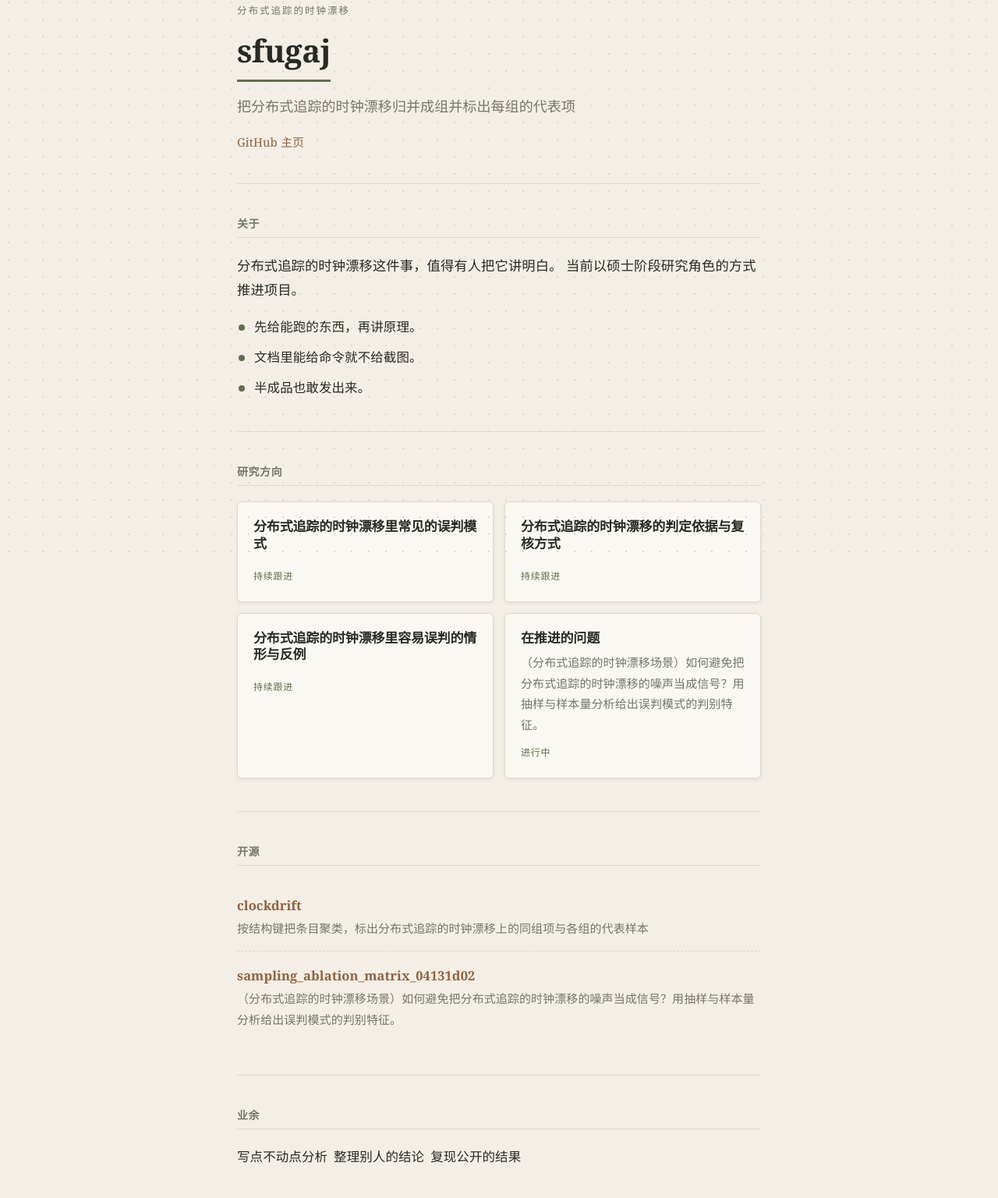
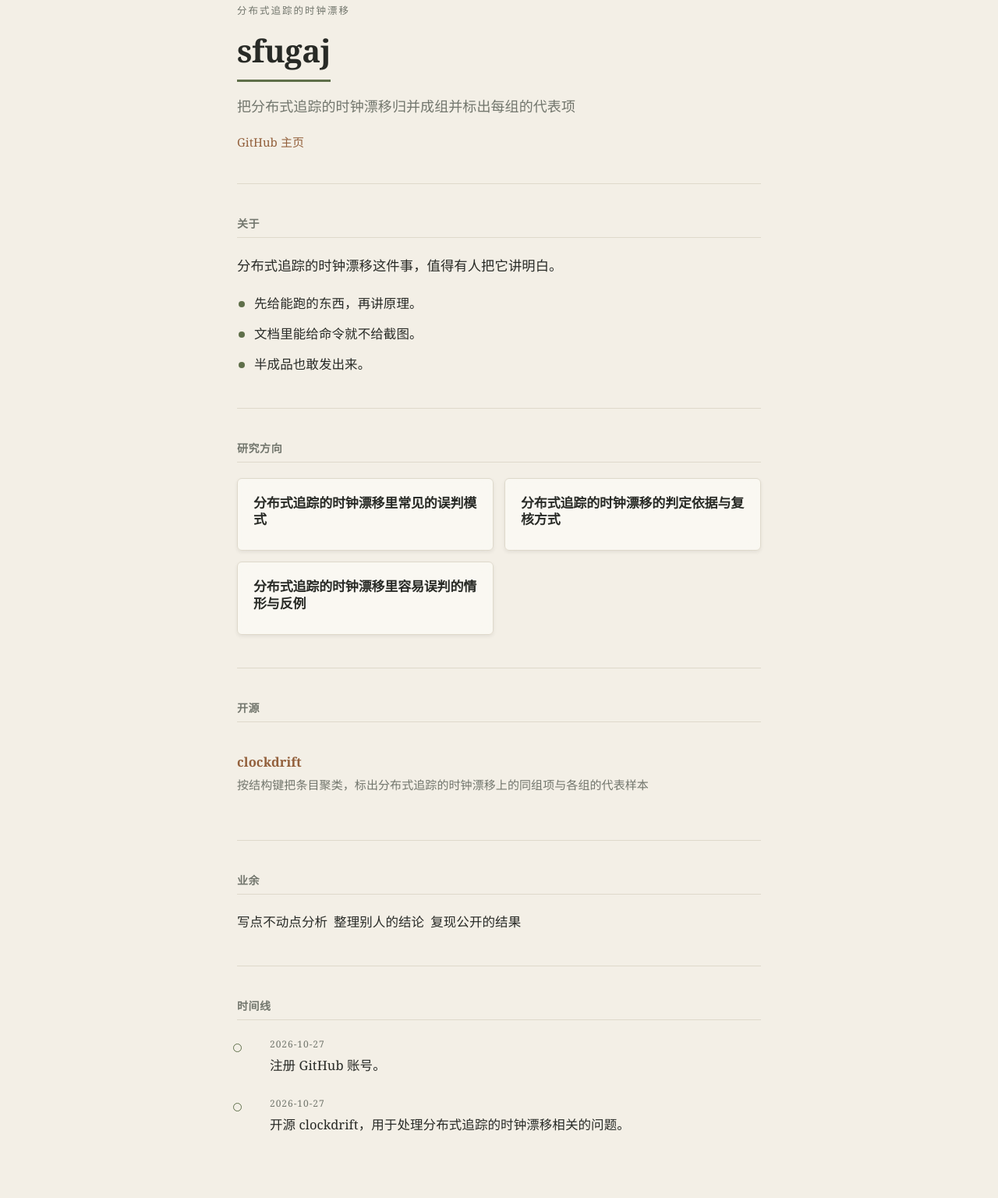
Before and after one commit to sfugaj/sfugaj.github.io, a plain HTML site: page index.html in a window 1280 px wide. Shown: the part 74-1610 px from the top of the page at 78% size. Drawn offline with Linux system fonts and the light colour scheme.

```diff
--- a/index.html
+++ b/index.html
@@ -61,7 +61,7 @@
 h2{border-bottom:1px solid #ded9cb;padding-bottom:8px;text-transform:none;letter-spacing:.04em;font-size:14px}
 .card{background:#fbfaf4d9;border:1px solid #ded9cb;border-radius:6px;padding:20px;backdrop-filter:blur(8px);box-shadow:0 2px 5px rgba(0,0,0,.07)}
 body::before{content:'';display:block;height:5px;background:#5f6f4a;position:sticky;top:0;z-index:9}
-body::after{content:'';position:fixed;inset:0;z-index:0;pointer-events:none;background-image:radial-gradient(#ded9cb 1px, transparent 1px);background-size:22px 22px}
+background-image:radial-gradient(#ded9cb 1px, transparent 1px);background-size:22px 22px;
 </style>
 </head>
 <body>
@@ -76,7 +76,7 @@
 
 <section class="about" id="about">
   <h2>关于</h2>
-  <p>分布式追踪的时钟漂移这件事，值得有人把它讲明白。 当前以硕士阶段研究角色的方式推进项目。</p>
+  <p>分布式追踪的时钟漂移这件事，值得有人把它讲明白。</p>
   <ul class="traits">
     <li>先给能跑的东西，再讲原理。</li>
     <li>文档里能给命令就不给截图。</li>
@@ -89,20 +89,12 @@
   <div class="grid two">
     <article class="card">
       <h3>分布式追踪的时钟漂移里常见的误判模式</h3>
-      <span class="status">持续跟进</span>
     </article>
     <article class="card">
       <h3>分布式追踪的时钟漂移的判定依据与复核方式</h3>
-      <span class="status">持续跟进</span>
     </article>
     <article class="card">
       <h3>分布式追踪的时钟漂移里容易误判的情形与反例</h3>
-      <span class="status">持续跟进</span>
-    </article>
-    <article class="card">
-      <h3>在推进的问题</h3>
-      <p>（分布式追踪的时钟漂移场景）如何避免把分布式追踪的时钟漂移的噪声当成信号？用抽样与样本量分析给出误判模式的判别特征。</p>
-      <span class="status">进行中</span>
     </article>
   </div>
 </section>
@@ -112,9 +104,6 @@
   <ul class="repos">
     <li><div class="name"><a href="https://github.com/sfugaj/clockdrift" rel="noopener">clockdrift</a></div>
       <div class="desc">按结构键把条目聚类，标出分布式追踪的时钟漂移上的同组项与各组的代表样本</div>
-    </li>
-    <li><div class="name"><a href="https://github.com/sfugaj/sampling_ablation_matrix_04131d02" rel="noopener">sampling_ablation_matrix_04131d02</a></div>
-      <div class="desc">（分布式追踪的时钟漂移场景）如何避免把分布式追踪的时钟漂移的噪声当成信号？用抽样与样本量分析给出误判模式的判别特征。</div>
     </li>
   </ul>
 </section>
```
